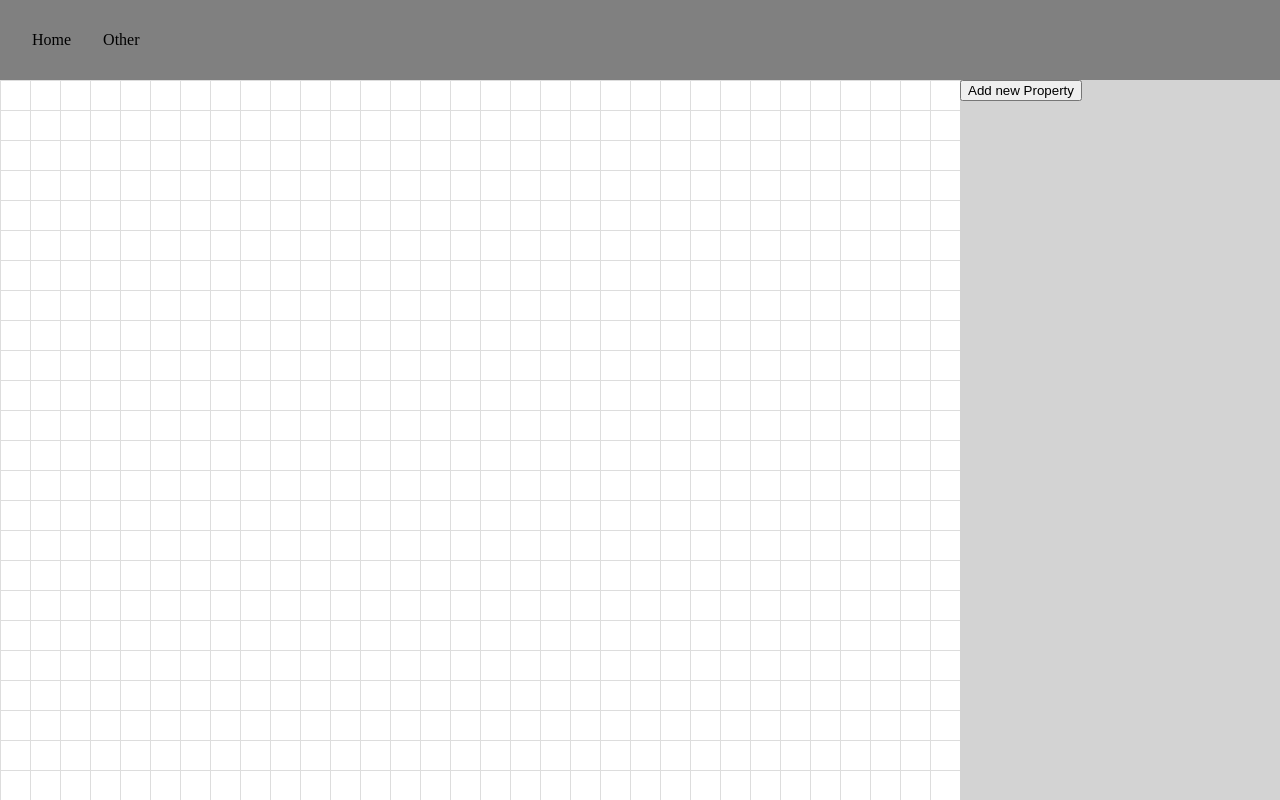
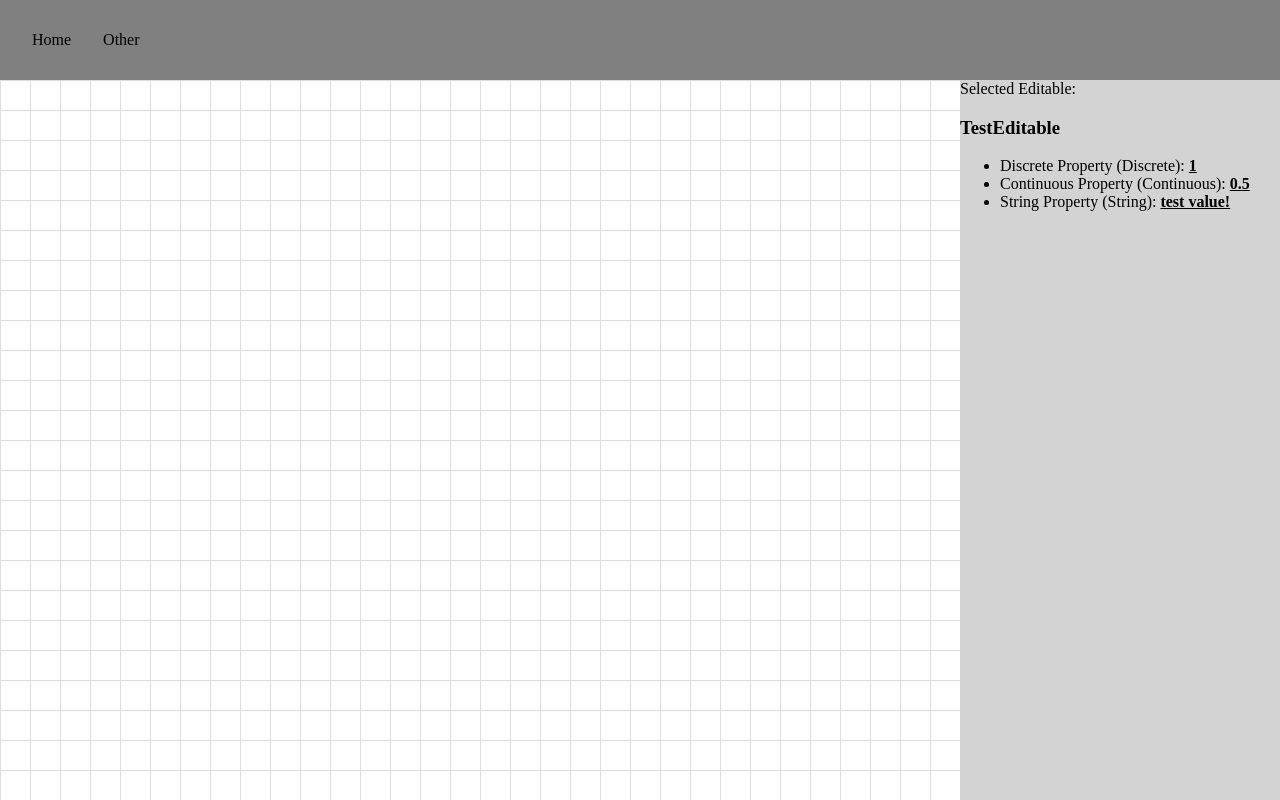
Before and after one commit to jwstaples1/scratch-plugin-interface, a React (Create React App) app in the folder scratch-plugin-interface/: page / in a window 1280 px wide. Built offline with nearby package versions, Linux system fonts and the light colour scheme.

Commit message:
chore: rough property display

```diff
--- a/scratch-plugin-interface/src/components/organisms/PropertyEditor.tsx
+++ b/scratch-plugin-interface/src/components/organisms/PropertyEditor.tsx
@@ -1,4 +1,27 @@
-const PropertyEditor = () => {
+import {
+    Editable,
+    EditableProperty,
+    propertyTypeToString,
+} from '../../model/Editable';
+
+type PropertyEditorProps = {
+    editable?: Editable;
+};
+
+const PropertyEditor = ({ editable }: PropertyEditorProps) => {
+    const renderProperty = (property: EditableProperty) => {
+        return (
+            <li>
+                {`${property.name} (${propertyTypeToString(property.type)}): `}
+                <span
+                    style={{ fontWeight: 'bold', textDecoration: 'underline' }}
+                >
+                    {property.value}
+                </span>
+            </li>
+        );
+    };
+
     return (
         <div
             style={{
@@ -8,7 +31,17 @@ const PropertyEditor = () => {
                 borderRight: '1px solid black',
             }}
         >
-            <button>Add new Property</button>
+            {!!editable && (
+                <div>
+                    Selected Editable:
+                    <h3>{editable.name}</h3>
+                    <ul>
+                        {editable.properties.map((property) =>
+                            renderProperty(property)
+                        )}
+                    </ul>
+                </div>
+            )}
         </div>
     );
 };
--- a/scratch-plugin-interface/src/components/pages/Builder.tsx
+++ b/scratch-plugin-interface/src/components/pages/Builder.tsx
@@ -3,10 +3,32 @@ import BuilderGrid from '../organisms/BuilderGrid';
 import BuilderTemplate, {
     BuilderTemplateProps,
 } from '../templates/BuilderTemplate';
+import { Editable, EditablePropertyType } from '../../model/Editable';
 
 const Builder = () => {
+    const mockEditable: Editable = {
+        name: 'TestEditable',
+        properties: [
+            {
+                name: 'Discrete Property',
+                type: EditablePropertyType.DISCRETE,
+                value: 1,
+            },
+            {
+                name: 'Continuous Property',
+                type: EditablePropertyType.CONTINUOUS,
+                value: 0.5,
+            },
+            {
+                name: 'String Property',
+                type: EditablePropertyType.STRING,
+                value: 'test value!',
+            },
+        ],
+    };
+
     const components: BuilderTemplateProps['components'] = {
-        selector: <PropertyEditor />,
+        selector: <PropertyEditor editable={mockEditable} />,
         grid: <BuilderGrid />,
     };
 
--- a/scratch-plugin-interface/src/model/Editable.ts
+++ b/scratch-plugin-interface/src/model/Editable.ts
@@ -9,7 +9,7 @@ export type EditableProperty = {
     name: string;
     type: EditablePropertyType;
     value?: number | string;
-}
+};
 
 // defines the possible property types
 export enum EditablePropertyType {
@@ -17,3 +17,17 @@ export enum EditablePropertyType {
     CONTINUOUS = 2,
     STRING = 3,
 }
+
+// helper method to convert between property types and a readable string value
+export const propertyTypeToString = (type: EditablePropertyType) => {
+    switch (type) {
+        case EditablePropertyType.DISCRETE:
+            return 'Discrete';
+        case EditablePropertyType.CONTINUOUS:
+            return 'Continuous';
+        case EditablePropertyType.STRING:
+            return 'String';
+        default:
+            return 'Unspecified';
+    }
+};
```
